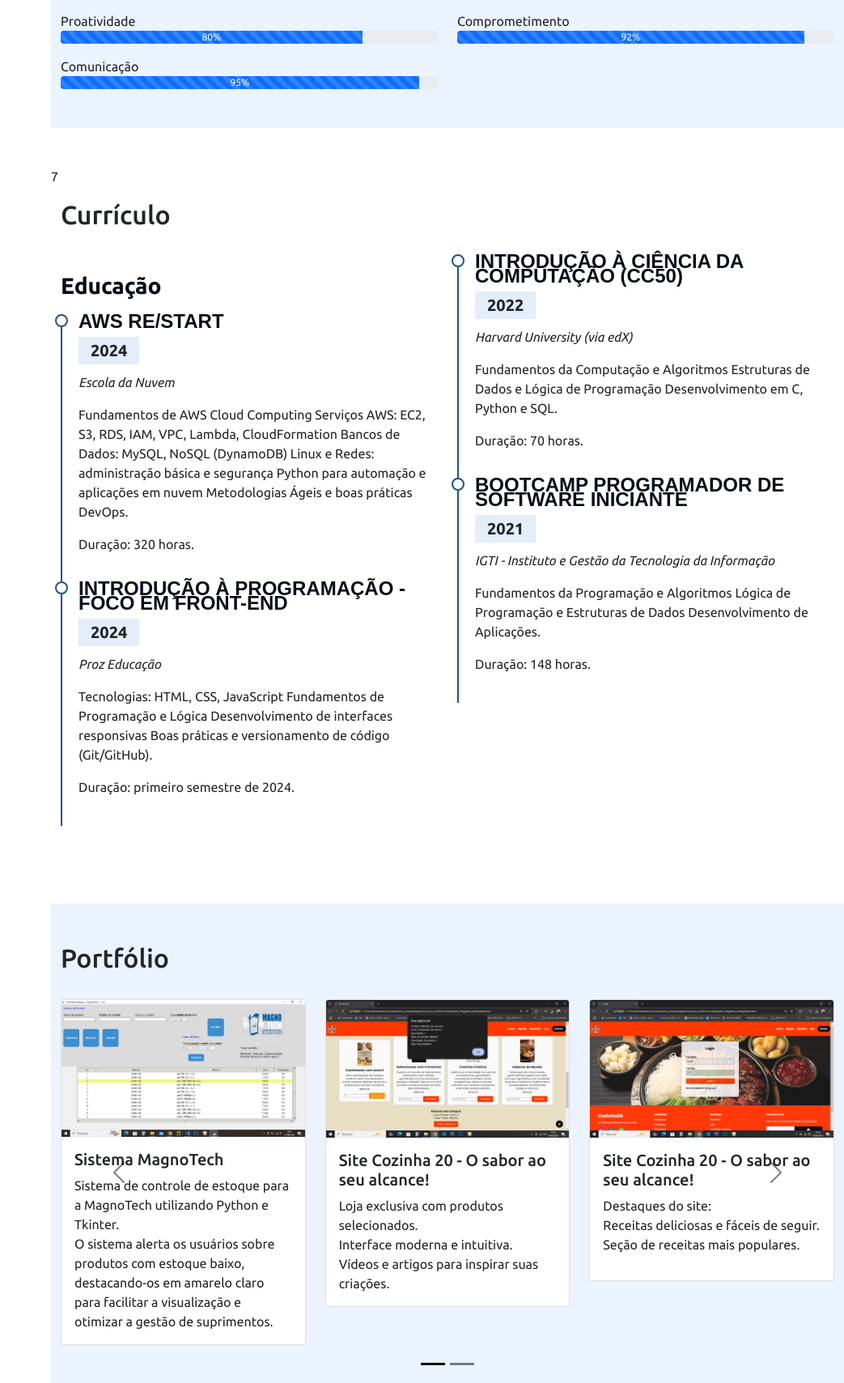
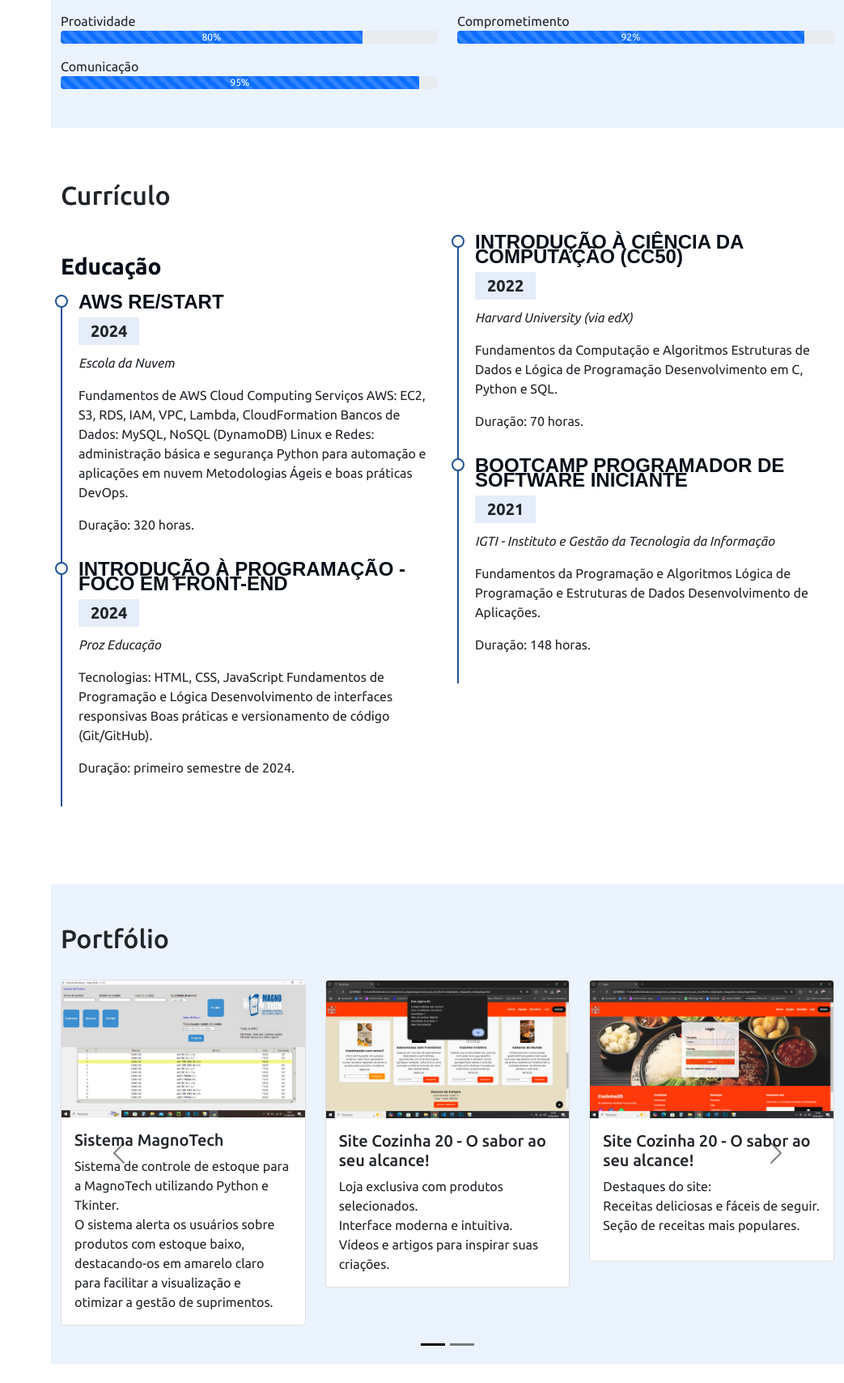
Before and after one commit to marley-paranhos/portfolio-marley-paranhos, a Flask app: page / in a window 1280 px wide. Shown: the part 2004-3712 px from the top of the page at 81% size, without its empty margins (237-1280 px from the left). Run offline with Flask 3, Linux system fonts and the light colour scheme; some libraries are stand-ins or nearby versions.

```diff
--- a/templates/index.html
+++ b/templates/index.html
@@ -370,7 +370,7 @@
         </div>
       </section>
 
-      <section class="mt-5 cv" id="curriculo">7
+      <section class="mt-5 cv" id="curriculo">
         <div class="container pb-5">
           <h2 class="pt-3 pb-4">Currículo</h2>
 
```
